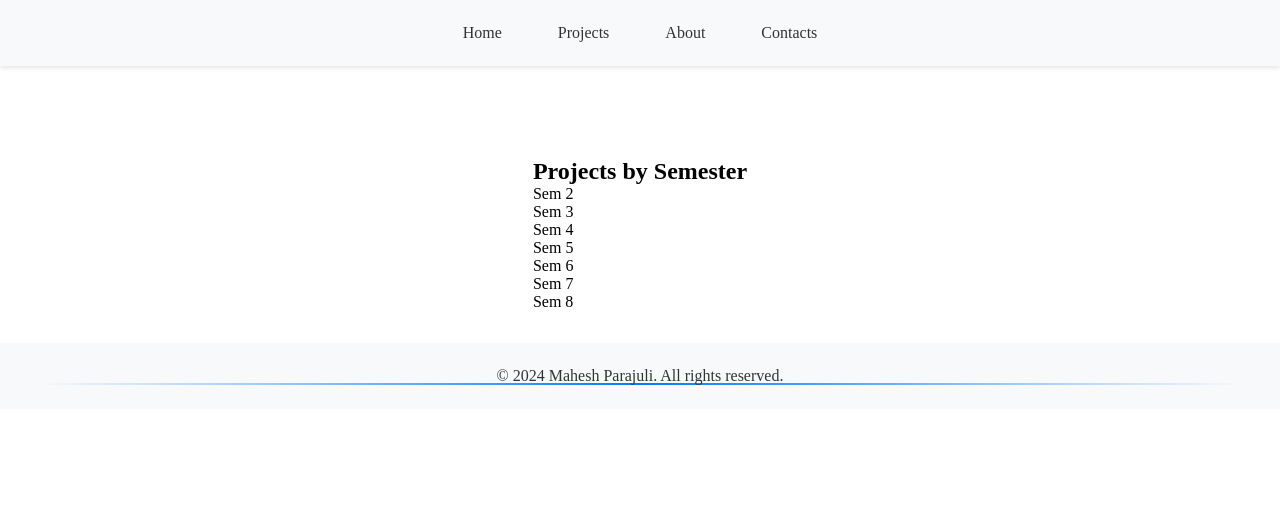
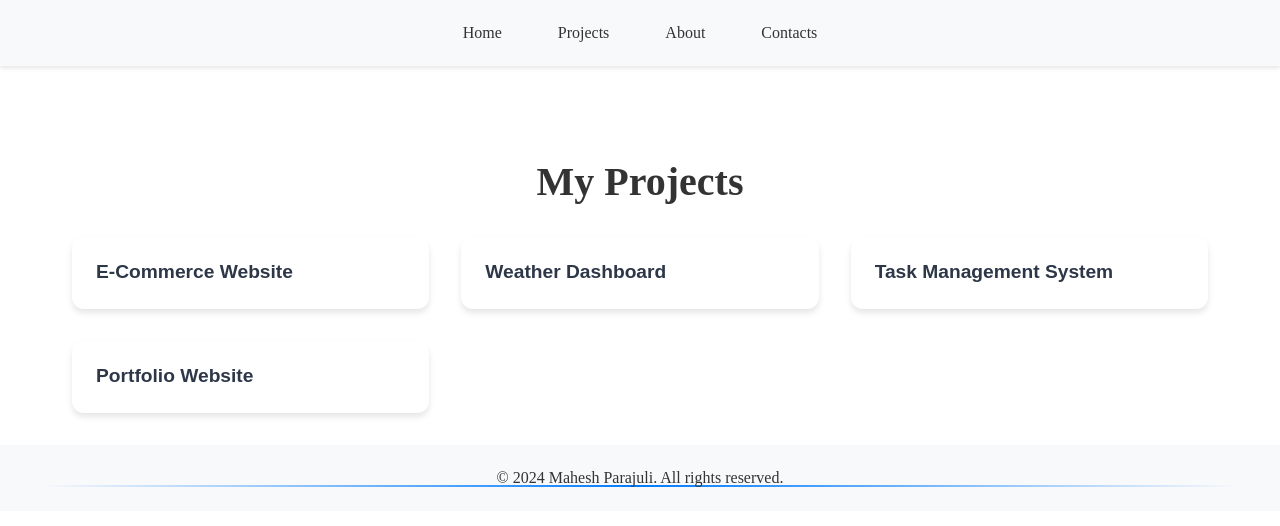
Before and after one commit to maheshparajuli/DailyGuruba, a React (Create React App) app: page /projects in a window 1280 px wide. Shown: the top 526 px of the page. Built offline with nearby package versions, Linux system fonts and the light colour scheme.

Commit message:
changes done

```diff
--- a/src/components/Projects.js
+++ b/src/components/Projects.js
@@ -1,80 +1,85 @@
 import React, { useState } from 'react';
 
+function Projects() {
+  const [activeProject, setActiveProject] = useState(null);
 
-const Projects = () => {
-    const [selectedSemester, setSelectedSemester] = useState(null);
-    const projects = {
-        2: ['Project A2', 'Project B2', 'Project C2'],
-        3: ['Project A3', 'Project B3', 'Project C3'],
-        4: ['Project A4', 'Project B4', 'Project C4'],
-        5: ['Project A5', 'Project B5', 'Project C5'],
-        6: ['Project A6', 'Project B6', 'Project C6'],
-        7: ['Project A7', 'Project B7', 'Project C7'],
-        8: ['Project A8', 'Project B8', 'Project C8'],
-    };
+  const projects = [
+    {
+      id: 1,
+      name: "E-Commerce Website",
+      overview: "A full-stack e-commerce platform built with React and Node.js. Features include user authentication, product catalog, shopping cart, and payment integration. Implemented responsive design and REST API.",
+      tech: ["React", "Node.js", "MongoDB", "Express", "Stripe"],
+      duration: "3 months",
+      role: "Full Stack Developer"
+    },
+    {
+      id: 2,
+      name: "Weather Dashboard",
+      overview: "Real-time weather application that provides current weather data and forecasts. Integrated with OpenWeatherMap API, featuring dynamic updates and location-based services.",
+      tech: ["JavaScript", "API Integration", "HTML5", "CSS3"],
+      duration: "1 month",
+      role: "Frontend Developer"
+    },
+    {
+      id: 3,
+      name: "Task Management System",
+      overview: "A collaborative task management tool with features like task creation, assignment, progress tracking, and team collaboration. Includes real-time updates and notification system.",
+      tech: ["React", "Firebase", "Material-UI", "Redux"],
+      duration: "2 months",
+      role: "Lead Developer"
+    },
+    {
+      id: 4,
+      name: "Portfolio Website",
+      overview: "Personal portfolio website showcasing projects and skills. Features smooth animations, responsive design, and contact form integration.",
+      tech: ["React", "Tailwind CSS", "Framer Motion"],
+      duration: "3 weeks",
+      role: "Designer & Developer"
+    }
+  ];
 
-    const handleClick = (semester) => {
-        setSelectedSemester(semester);
-    };
+  const toggleProject = (projectId) => {
+    setActiveProject(activeProject === projectId ? null : projectId);
+  };
 
-    const handleClosePopup = () => {
-        setSelectedSemester(null);
-    };
+  return (
+    <div className="projects-container">
+      <h1 className="projects-title">My Projects</h1>
+      <div className="projects-grid">
+        {projects.map((project) => (
+          <div key={project.id} className="project-item">
+            <button
+              className={`project-name ${activeProject === project.id ? 'active' : ''}`}
+              onClick={() => toggleProject(project.id)}
+            >
+              {project.name}
+            </button>
 
-    return (
-        <div className="projects-container">
-            <h2>Projects by Semester</h2>
-            <div className="semester-container">
-                {/* First Row: Sem 2, Sem 3, Sem 4 */}
-                <div className="semester-row">
-                    {[2, 3, 4].map((num) => (
-                        <div
-                            key={num}
-                            className="sem-box"
-                            onClick={() => handleClick(num)}
-                        >
-                            Sem {num}
-                        </div>
+            <div className={`project-details ${activeProject === project.id ? 'show' : ''}`}>
+              <h3>Overview</h3>
+              <p>{project.overview}</p>
+
+              <div className="project-meta">
+                <div>
+                  <h4>Technologies</h4>
+                  <div className="tech-stack">
+                    {project.tech.map((tech, index) => (
+                      <span key={index} className="tech-tag">{tech}</span>
                     ))}
+                  </div>
                 </div>
-                {/* Second Row: Sem 5, Sem 6, Sem 7 */}
-                <div className="semester-row">
-                    {[5, 6, 7].map((num) => (
-                        <div
-                            key={num}
-                            className="sem-box"
-                            onClick={() => handleClick(num)}
-                        >
-                            Sem {num}
-                        </div>
-                    ))}
+
+                <div className="project-info">
+                  <p><strong>Duration:</strong> {project.duration}</p>
+                  <p><strong>Role:</strong> {project.role}</p>
                 </div>
-                {/* Third Row: Sem 8 */}
-                <div className="semester-row">
-                    <div
-                        className="sem-box"
-                        onClick={() => handleClick(8)}
-                    >
-                        Sem 8
-                    </div>
-                </div>
+              </div>
             </div>
-
-            {selectedSemester && (
-                <div className="popup">
-                    <div className="popup-content">
-                        <h3>Projects in Sem {selectedSemester}</h3>
-                        <ul>
-                            {projects[selectedSemester]?.map((project, index) => (
-                                <li key={index}>{project}</li>
-                            )) || <li>No projects available</li>}
-                        </ul>
-                        <button onClick={handleClosePopup}>Close</button>
-                    </div>
-                </div>
-            )}
-        </div>
-    );
-};
+          </div>
+        ))}
+      </div>
+    </div>
+  );
+}
 
 export default Projects;
```
